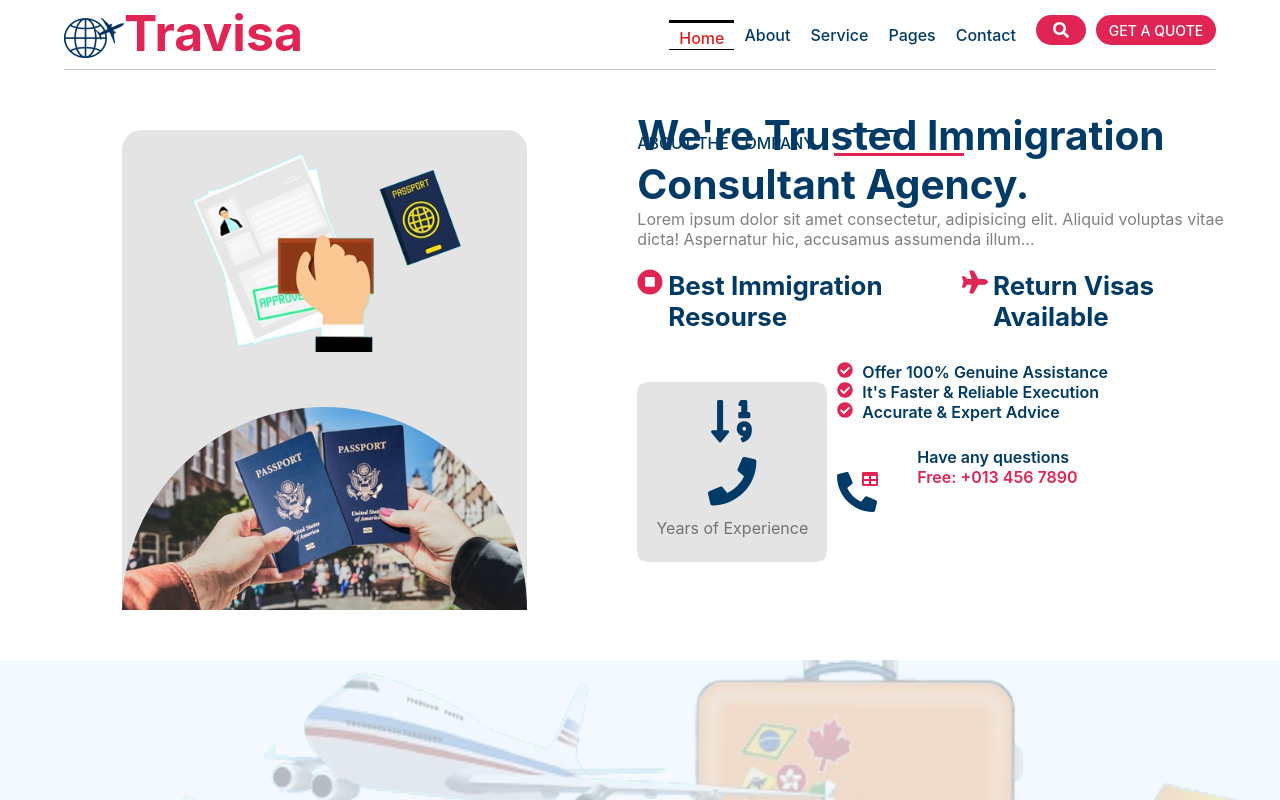
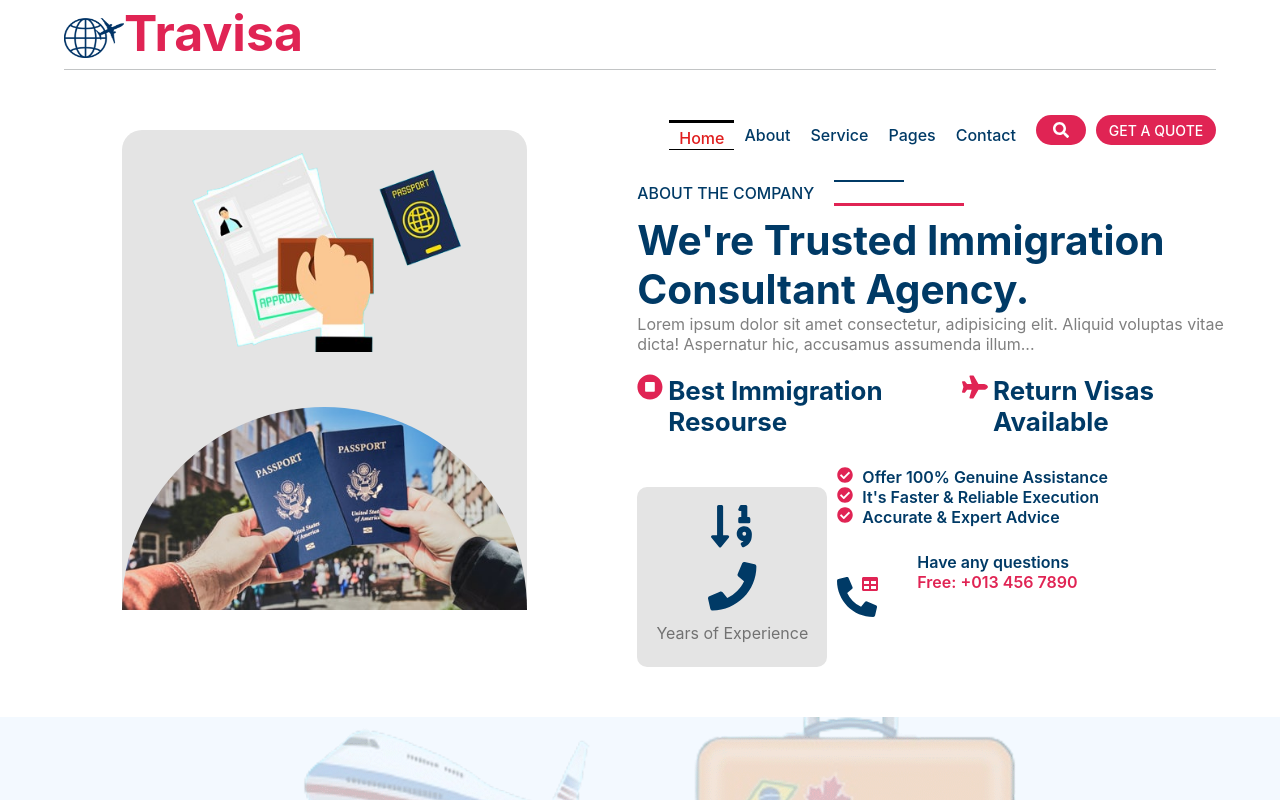
Before and after one commit to 1stkingsolomon1/Travisa, a React (Create React App) app in the folder website/: page /contact in a window 1280 px wide. Shown: the top 800 px of the page. Built offline with nearby package versions, Linux system fonts and the light colour scheme.

Commit message:
width checked

```diff
--- a/website/src/css/Nav.css
+++ b/website/src/css/Nav.css
@@ -20,8 +20,7 @@ body {
     position: fixed;
     z-index: 5;
     transition: top 0.6s ease;
-    overflow-x: hidden;
-    height: 100px;
+    height: 80px;
 }
 
 .nav-bar-container.hide {
@@ -63,11 +62,11 @@ body {
 .nav-menu {
     display: flex;
     flex-direction: column;
-    width: 20px;
+    width: 70px;
     cursor: pointer;
-    height: 25%;
+    height: 20%;
     background: none;
-    border: 2px solid #003A66;
+    border: none;
     gap: 5px;
     padding: 10px 20px;
     border-radius: 10px;
@@ -94,6 +93,7 @@ body {
     margin-top: -240px;
     transition: all 0.3s ease-in-out, 0.3s opacity ease, visibility 0.3s ease-in-out, ;
     padding-left: 35px;
+    transform: translateY(100px);
 }
 
 .nav-link a {
@@ -113,7 +113,9 @@ body {
     font-weight: 500;
     margin-top: -5px;
     visibility: visible;
+    z-index: 15;
     transform: translateY(0);
+    background-color: #feffff;
 }
 
 .nav-link.show a:nth-child(1) {
--- a/website/src/css/SectionOne.css
+++ b/website/src/css/SectionOne.css
@@ -94,6 +94,7 @@
 .second-section-part-one {
     display: flex;
     align-items: center;
+    margin-top: 50px;
     margin-bottom: 0px;
 }
 
@@ -109,7 +110,7 @@
 }
 
 .second-section-part-two {
-    margin-top: -45px;
+    margin-top: 10px;
 }
 
 .second-section-part-two h1 {
@@ -316,7 +317,7 @@
     }
 
     .second-section-part-two {
-        margin-top: -45px;
+        margin-top: 15px;
     }
 
     .second-section-part-two h1 {
@@ -532,7 +533,7 @@
     }
 
     .second-section-part-two {
-        margin-top: -45px;
+        margin-top: 15px;
     }
 
     .second-section-part-two h1 {
@@ -748,7 +749,7 @@
     }
 
     .second-section-part-two {
-        margin-top: -45px;
+        margin-top: 15px;
     }
 
     .second-section-part-two h1 {
@@ -966,7 +967,7 @@
     }
 
     .second-section-part-two {
-        margin-top: -45px;
+        margin-top: 15px;
     }
 
     .second-section-part-two h1 {
@@ -1189,7 +1190,7 @@
     }
 
     .second-section-part-two {
-        margin-top: -45px;
+        margin-top: 10px;
     }
 
     .second-section-part-two h1 {
```
